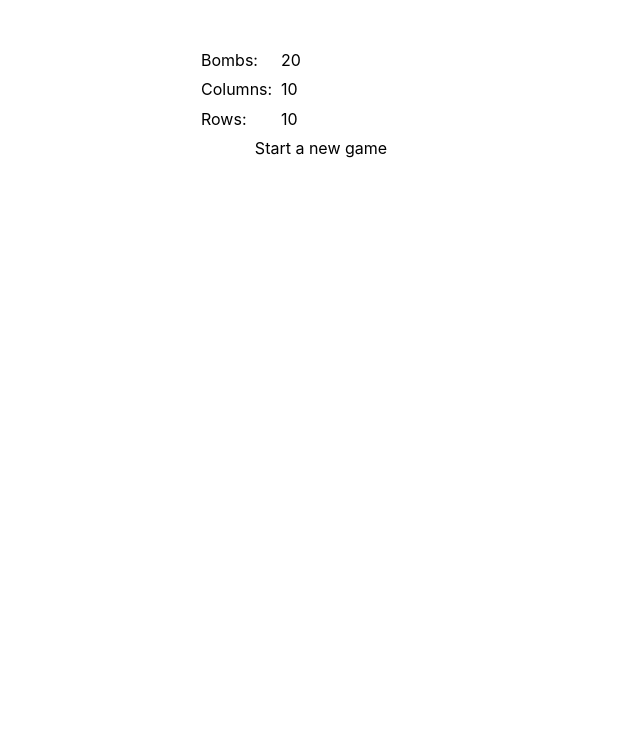
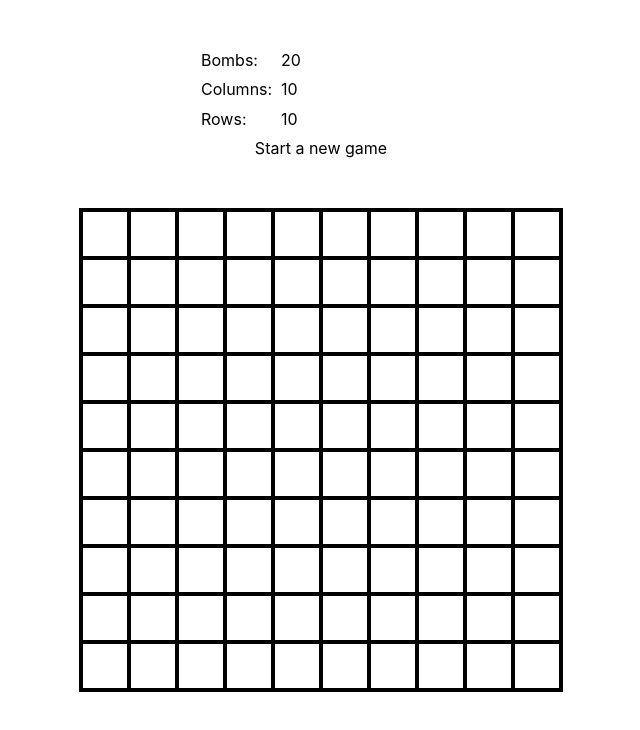
Before and after one commit to jourdanrodrigues/MineFinder, a React (Vite) app: page / in a window 1280 px wide. Shown: the top 730 px of the page, without its empty margins (319-959 px from the left). Built offline with nearby package versions, Linux system fonts and the light colour scheme.

Commit message:
:sparkles: Kickstart with game in sight

```diff
--- a/src/App.tsx
+++ b/src/App.tsx
@@ -6,11 +6,19 @@ import Grid from '@/components/Grid';
 import { useInput } from '@/hooks';
 import NumberInput from '@/components/Input';
 
+const DEFAULT_COLUMNS = 10;
+const DEFAULT_ROWS = 10;
+const DEFAULT_BOMBS = 20;
+const DEFAULT_GRID = getNewGrid({
+  rows: DEFAULT_ROWS,
+  columns: DEFAULT_COLUMNS,
+});
+
 function App() {
-  const [grid, setGrid] = useState<GridType | null>(null);
-  const [bombs, setBombs] = useInput(20);
-  const [columns, setColumns] = useInput(10);
-  const [rows, setRows] = useInput(10);
+  const [grid, setGrid] = useState<GridType>(DEFAULT_GRID);
+  const [bombs, setBombs] = useInput(DEFAULT_BOMBS);
+  const [columns, setColumns] = useInput(DEFAULT_COLUMNS);
+  const [rows, setRows] = useInput(DEFAULT_ROWS);
 
   return (
     <div className='flex flex-col items-center'>
@@ -18,21 +26,29 @@ function App() {
         <NumberInput label='Bombs' onChange={setBombs} value={bombs} />
         <NumberInput label='Columns' onChange={setColumns} value={columns} />
         <NumberInput label='Rows' onChange={setRows} value={rows} />
-        <button onClick={loadNewGame} type='button'>
+        <button
+          onClick={() => setGrid(getNewGrid({ rows, columns }))}
+          type='button'
+        >
           Start a new game
         </button>
       </div>
-      {grid && <Grid bombs={+bombs} grid={grid} />}
+      <Grid bombs={+bombs} grid={grid} />
     </div>
   );
-
-  function loadNewGame() {
-    const newGrid = range(+rows).map((x) => {
-      const cells = range(+columns).map((y) => new Cell(x, y));
-      return { id: x.toString(), cells };
-    });
-    setGrid(newGrid);
-  }
 }
 
 export default App;
+
+function getNewGrid({
+  rows,
+  columns,
+}: {
+  rows: string | number;
+  columns: string | number;
+}) {
+  return range(+rows).map((x) => {
+    const cells = range(+columns).map((y) => new Cell(x, y));
+    return { id: x.toString(), cells };
+  });
+}
```
